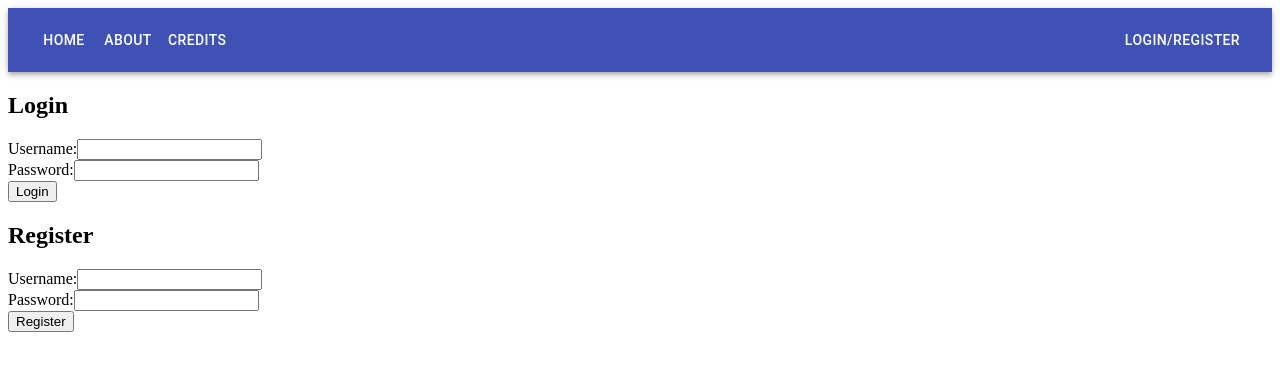
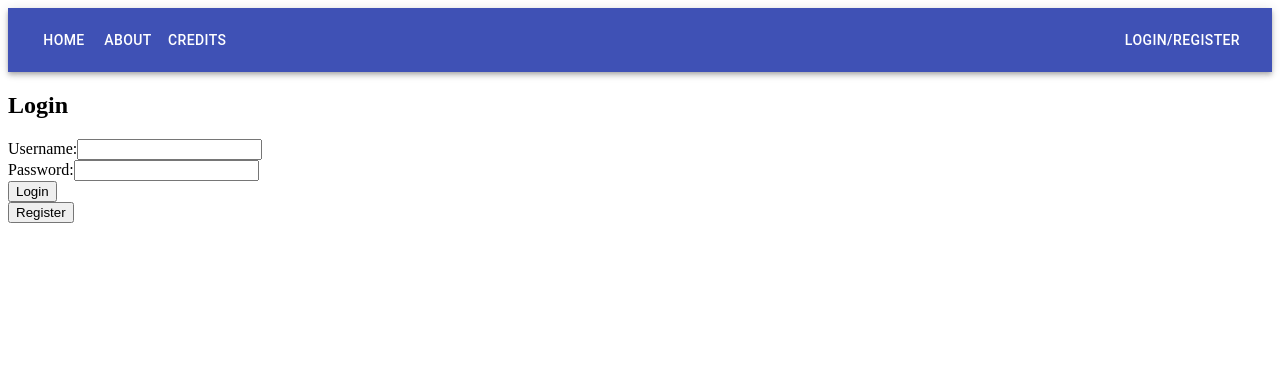
Before and after one commit to sukhmeetbawa/Brain-Stroke-Prediction, a React (Create React App) app in the folder frontend/: page /auth in a window 1280 px wide. Shown: the top 370 px of the page. Built offline with nearby package versions, Linux system fonts and the light colour scheme.

Commit message:
Show only login or register at a time

```diff
--- a/frontend/src/hooks/useGetUserID.js
+++ /dev/null
@@ -1,3 +0,0 @@
-export const useGetUserID = () => {
-  return window.localStorage.getItem("userID");
-};
--- a/frontend/src/pages/Auth.js
+++ b/frontend/src/pages/Auth.js
@@ -1,15 +1,30 @@
 import React, { useState } from "react";
-import axios, { all } from "axios";
+import axios from "axios";
 import { useCookies } from "react-cookie";
 import { useNavigate } from "react-router-dom";
 
 const API_URL = "http://localhost:3001/auth";
 
 export const Auth = () => {
+  const [mode, setMode] = useState("login");
+
+  const handleModeSwitch = () => {
+    setMode("register");
+  };
+
   return (
     <div className="auth">
-      <Login />
-      <Register />
+      {mode === "login" ? (
+        <>
+          <Login />
+          <button onClick={handleModeSwitch}>Register</button>
+        </>
+      ) : (
+        <>
+          <Register />
+          <button onClick={() => setMode("login")}>Login</button>
+        </>
+      )}
     </div>
   );
 };
@@ -39,33 +54,19 @@ const Login = () => {
   };
 
   return (
-    <div className="auth-container">
-      <form onSubmit={handleSubmit}>
-        <h2>Login</h2>
-        <div className="form-group">
-          <label htmlFor="username">Username:</label>
-          <input
-            type="text"
-            id="username"
-            value={username}
-            onChange={(event) => setUsername(event.target.value)}
-          />
-        </div>
-        <div className="form-group">
-          <label htmlFor="password">Password:</label>
-          <input
-            type="password"
-            id="password"
-            value={password}
-            onChange={(event) => setPassword(event.target.value)}
-          />
-        </div>
-        <button type="submit">Login</button>
-      </form>
-    </div>
+    <Form
+      username={username}
+      setUsername={setUsername}
+      password={password}
+      setPassword={setPassword}
+      handleSubmit={handleSubmit}
+      // message={message}
+      label="Login"
+    />
   );
 };
-const Register = ({ setCookies }) => {
+
+const Register = () => {
   const [username, setUsername] = useState("");
   const [password, setPassword] = useState("");
   const [message, setMessage] = useState("");
@@ -85,11 +86,32 @@ const Register = ({ setCookies }) => {
       console.error(error);
     }
   };
+  return (
+    <Form
+      username={username}
+      setUsername={setUsername}
+      password={password}
+      setPassword={setPassword}
+      handleSubmit={handleSubmit}
+      label="Register"
+      message={message}
+    />
+  );
+};
 
+const Form = ({
+  username,
+  setUsername,
+  password,
+  setPassword,
+  handleSubmit,
+  label,
+  message,
+}) => {
   return (
     <div className="auth-container">
       <form onSubmit={handleSubmit}>
-        <h2>Register</h2>
+        <h2>{label}</h2>
         <div className="form-group">
           <label htmlFor="username">Username:</label>
           <input
@@ -109,7 +131,7 @@ const Register = ({ setCookies }) => {
           />
         </div>
         {message && <div>{message}</div>}
-        <button type="submit">Register</button>
+        <button type="submit">{label}</button>
       </form>
     </div>
   );
```
